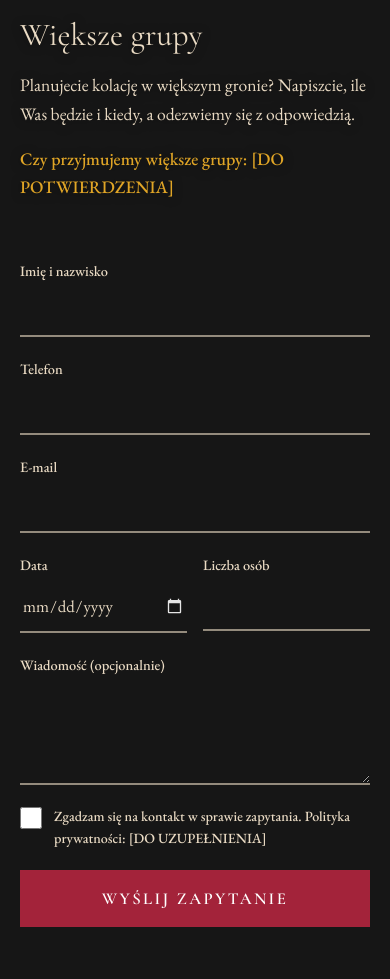
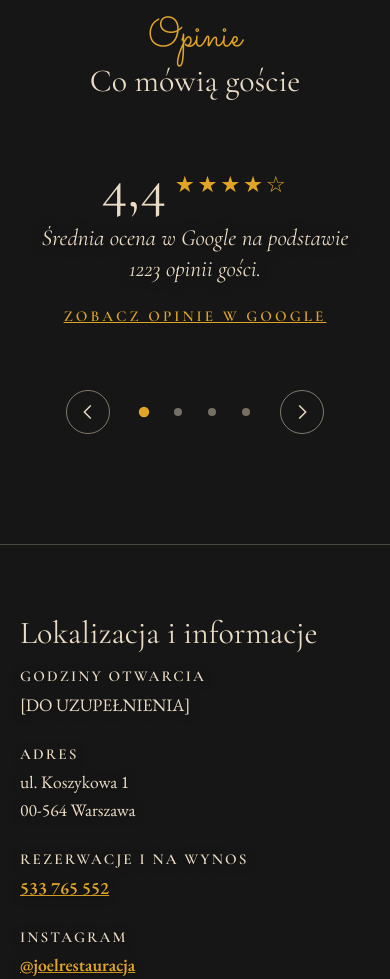
Before and after one commit to Matt329300/Jo.el.demo, a plain HTML site: page index.html in a window 390 px wide. Shown: the part 8460-9439 px from the top of the page. Drawn offline with nearby package versions, Linux system fonts and the light colour scheme.

Commit message:
Sekcja Opinie zamiast Większych grup
Usunięta sekcja z formularzem dla większych grup. W jej miejscu,
na tym samym tle co Lokalizacja, karuzela opinii: ocena Google
(4,4 / 1223 opinii, stan na 20.11.2026) i 3 miejsca na wybrane
opinie gości. Karuzela zmienia slajd co 6 s, zatrzymuje się po
najechaniu i przy fokusie, nie przewija się sama przy ograniczonym
ruchu. Linki w nawigacji i stopce prowadzą do #opinie.

Co-Authored-By: Claude Opus 5.5 <noreply@anthropic.com>

```diff
--- a/index.html
+++ b/index.html
@@ -63,7 +63,7 @@
           <li><a href="#przy-kuchni">Przy kuchni</a></li>
         </ul>
         <ul class="nav-right">
-          <li><a href="#grupy">Grupy</a></li>
+          <li><a href="#opinie">Opinie</a></li>
           <li><a href="#kontakt">Kontakt</a></li>
         </ul>
       </nav>
@@ -485,54 +485,51 @@
       </div>
     </section>
 
-    <!-- Wspólne tło dla sekcji „Większe grupy” i „Lokalizacja i informacje”: img/tlo-stol-noc.webp (patrz .photo-band w style.css) -->
+    <!-- Wspólne tło dla sekcji „Opinie” i „Lokalizacja i informacje”: img/tlo-stol-noc.webp (patrz .photo-band w style.css) -->
     <div class="photo-band">
-    <!-- ===== 4. WIĘKSZE GRUPY ===== -->
-    <section class="groups" id="grupy" aria-labelledby="groups-title">
-            <div class="container groups-inner">
-        <div class="groups-text">
-          <h2 id="groups-title">Większe grupy</h2>
-          <p>Planujecie kolację w większym gronie? Napiszcie, ile Was będzie i kiedy, a odezwiemy się z odpowiedzią.</p>
-          <!-- TODO: potwierdzić z lokalem, czy przyjmuje większe grupy i od ilu osób -->
-          <p class="note note--light">Czy przyjmujemy większe grupy: [DO POTWIERDZENIA]</p>
+    <!-- ===== 4. OPINIE ===== -->
+    <section class="reviews" id="opinie" aria-labelledby="reviews-title" aria-roledescription="karuzela">
+      <div class="container">
+        <div class="reviews-head">
+          <p class="reviews-kicker">Opinie</p>
+          <h2 id="reviews-title">Co mówią goście</h2>
         </div>
 
-        <!-- TODO: formularz – podłączyć wysyłkę (np. Formspree / własny backend) w script.js: FORM_ENDPOINT -->
-        <form class="group-form" id="group-form" novalidate>
-          <div class="field">
-            <label for="g-name">Imię i nazwisko</label>
-            <input id="g-name" name="name" type="text" autocomplete="name" required>
-          </div>
-          <div class="field">
-            <label for="g-phone">Telefon</label>
-            <input id="g-phone" name="phone" type="tel" autocomplete="tel" required>
-          </div>
-          <div class="field">
-            <label for="g-email">E-mail</label>
-            <input id="g-email" name="email" type="email" autocomplete="email" required>
-          </div>
-          <div class="field field--half">
-            <label for="g-date">Data</label>
-            <input id="g-date" name="date" type="date" required>
-          </div>
-          <div class="field field--half">
-            <label for="g-people">Liczba osób</label>
-            <input id="g-people" name="people" type="number" min="1" inputmode="numeric" required>
-          </div>
-          <div class="field field--full">
-            <label for="g-msg">Wiadomość (opcjonalnie)</label>
-            <textarea id="g-msg" name="message" rows="3"></textarea>
-          </div>
-          <div class="field field--full field--check">
-            <input id="g-consent" name="consent" type="checkbox" required>
-            <!-- TODO: link do polityki prywatności -->
-            <label for="g-consent">Zgadzam się na kontakt w sprawie zapytania. Polityka prywatności: [DO UZUPEŁNIENIA]</label>
-          </div>
-          <div class="field field--full">
-            <button class="btn btn--primary" type="submit">Wyślij zapytanie</button>
-          </div>
-          <p class="form-status" id="form-status" role="status" aria-live="polite"></p>
-        </form>
+        <!-- Slajdy opinii. Treści opinii NIE są wymyślone: wklej wybrane opinie gości
+             (np. z Google Maps), najlepiej za zgodą autora; podaj imię i źródło.
+             TODO: uzupełnić 3 opinie poniżej. -->
+        <div class="reviews-viewport">
+          <ul class="reviews-track" id="reviews-track" aria-live="off">
+            <li class="review is-active" role="group" aria-roledescription="slajd" aria-label="1 z 4">
+              <!-- Ocena widoczna w Google Maps (stan na 20.11.2026) – aktualizuj co jakiś czas -->
+              <p class="review-score"><span class="review-score-num">4,4</span> <span class="review-stars" aria-hidden="true">★★★★☆</span></p>
+              <p class="review-text">Średnia ocena w Google na podstawie 1223 opinii gości.</p>
+              <p class="review-author"><a href="https://www.google.com/maps/search/?api=1&amp;query=JOEL+Sharing+Concept+Koszykowa+1+Warszawa" rel="noopener" target="_blank">Zobacz opinie w Google</a></p>
+            </li>
+            <li class="review" role="group" aria-roledescription="slajd" aria-label="2 z 4">
+              <blockquote class="review-text">„[Treść opinii gościa – DO UZUPEŁNIENIA]”</blockquote>
+              <p class="review-author">[Imię] · Google</p>
+            </li>
+            <li class="review" role="group" aria-roledescription="slajd" aria-label="3 z 4">
+              <blockquote class="review-text">„[Treść opinii gościa – DO UZUPEŁNIENIA]”</blockquote>
+              <p class="review-author">[Imię] · Google</p>
+            </li>
+            <li class="review" role="group" aria-roledescription="slajd" aria-label="4 z 4">
+              <blockquote class="review-text">„[Treść opinii gościa – DO UZUPEŁNIENIA]”</blockquote>
+              <p class="review-author">[Imię] · Google</p>
+            </li>
+          </ul>
+        </div>
+
+        <div class="reviews-controls">
+          <button class="reviews-btn" type="button" id="reviews-prev" aria-label="Poprzednia opinia">
+            <svg width="22" height="22" viewBox="0 0 24 24" aria-hidden="true"><path d="M15 5l-7 7 7 7" fill="none" stroke="currentColor" stroke-width="1.6"/></svg>
+          </button>
+          <div class="reviews-dots" id="reviews-dots" role="tablist" aria-label="Wybierz opinię"></div>
+          <button class="reviews-btn" type="button" id="reviews-next" aria-label="Następna opinia">
+            <svg width="22" height="22" viewBox="0 0 24 24" aria-hidden="true"><path d="M9 5l7 7-7 7" fill="none" stroke="currentColor" stroke-width="1.6"/></svg>
+          </button>
+        </div>
       </div>
     </section>
 
@@ -595,7 +592,7 @@
         <ul class="footer-links">
           <li><a href="#menu">Menu</a></li>
           <li><a href="#przy-kuchni">Przy kuchni</a></li>
-          <li><a href="#grupy">Większe grupy</a></li>
+          <li><a href="#opinie">Opinie</a></li>
           <li><a href="#kontakt">Kontakt</a></li>
         </ul>
       </div>
--- a/script.js
+++ b/script.js
@@ -2,10 +2,6 @@
 
 (function () {
   "use strict";
-
-  // TODO: podać adres, pod który ma trafiać formularz grup (np. https://formspree.io/f/XXXX).
-  // Dopóki jest pusty, formularz nic nie wysyła i prosi o kontakt telefoniczny.
-  var FORM_ENDPOINT = "";
 
   // --- Menu mobilne ---
   var toggle = document.querySelector(".nav-toggle");
@@ -35,59 +31,6 @@
   // --- Rok w stopce ---
   var year = document.getElementById("year");
   if (year) year.textContent = new Date().getFullYear();
-
-  // --- Formularz większych grup ---
-  var form = document.getElementById("group-form");
-  var status = document.getElementById("form-status");
-  if (!form) return;
-
-  // Nie pozwalaj wybrać daty z przeszłości
-  var dateInput = document.getElementById("g-date");
-  if (dateInput) {
-    var t = new Date();
-    t.setMinutes(t.getMinutes() - t.getTimezoneOffset());
-    dateInput.min = t.toISOString().slice(0, 10);
-  }
-
-  form.addEventListener("submit", function (e) {
-    e.preventDefault();
-
-    var firstInvalid = null;
-    Array.prototype.forEach.call(form.elements, function (el) {
-      if (!el.name) return;
-      var field = el.closest(".field");
-      var ok = el.checkValidity();
-      if (field) field.classList.toggle("is-invalid", !ok);
-      el.setAttribute("aria-invalid", ok ? "false" : "true");
-      if (!ok && !firstInvalid) firstInvalid = el;
-    });
-
-    if (firstInvalid) {
-      status.textContent = "Uzupełnij zaznaczone pola.";
-      firstInvalid.focus();
-      return;
-    }
-
-    if (!FORM_ENDPOINT) {
-      status.textContent = "Formularz nie jest jeszcze podłączony. Zadzwoń: 533 765 552.";
-      return;
-    }
-
-    status.textContent = "Wysyłanie…";
-    fetch(FORM_ENDPOINT, {
-      method: "POST",
-      headers: { Accept: "application/json" },
-      body: new FormData(form)
-    })
-      .then(function (res) {
-        if (!res.ok) throw new Error(res.status);
-        form.reset();
-        status.textContent = "Dziękujemy! Odezwiemy się w sprawie zapytania.";
-      })
-      .catch(function () {
-        status.textContent = "Nie udało się wysłać. Zadzwoń: 533 765 552.";
-      });
-  });
 })();
 
 // --- Zakładki menu (Jedzenie / Napoje) ---
@@ -122,3 +65,64 @@
     });
   });
 })();
+
+// --- Karuzela opinii (zmienia się sama co kilka sekund) ---
+// Zatrzymuje się po najechaniu, przy fokusie i gdy karta jest w tle.
+// Przy "ograniczonym ruchu" nie przewija się sama.
+(function () {
+  "use strict";
+  var track = document.getElementById("reviews-track");
+  if (!track) return;
+  var slides = Array.prototype.slice.call(track.querySelectorAll(".review"));
+  var dotsBox = document.getElementById("reviews-dots");
+  var prev = document.getElementById("reviews-prev");
+  var next = document.getElementById("reviews-next");
+  var section = track.closest(".reviews");
+  var reduce = window.matchMedia && window.matchMedia("(prefers-reduced-motion: reduce)").matches;
+  var DELAY = 6000;
+  var index = 0, timer = null, paused = false;
+
+  var dots = slides.map(function (_, i) {
+    var d = document.createElement("button");
+    d.type = "button";
+    d.className = "reviews-dot";
+    d.setAttribute("role", "tab");
+    d.setAttribute("aria-label", "Opinia " + (i + 1));
+    d.addEventListener("click", function () { go(i); restart(); });
+    dotsBox.appendChild(d);
+    return d;
+  });
+
+  function go(i) {
+    index = (i + slides.length) % slides.length;
+    slides.forEach(function (s, n) {
+      var on = n === index;
+      s.classList.toggle("is-active", on);
+      s.setAttribute("aria-hidden", String(!on));
+    });
+    dots.forEach(function (d, n) { d.setAttribute("aria-selected", String(n === index)); });
+  }
+
+  function start() {
+    if (reduce || paused || timer) return;
+    timer = setInterval(function () { go(index + 1); }, DELAY);
+  }
+  function stop() { clearInterval(timer); timer = null; }
+  function restart() { stop(); start(); }
+
+  prev.addEventListener("click", function () { go(index - 1); restart(); });
+  next.addEventListener("click", function () { go(index + 1); restart(); });
+
+  section.addEventListener("mouseenter", function () { paused = true; stop(); });
+  section.addEventListener("mouseleave", function () { paused = false; start(); });
+  section.addEventListener("focusin", function () { paused = true; stop(); });
+  section.addEventListener("focusout", function (e) {
+    if (!section.contains(e.relatedTarget)) { paused = false; start(); }
+  });
+  document.addEventListener("visibilitychange", function () {
+    if (document.hidden) stop(); else start();
+  });
+
+  go(0);
+  start();
+})();
--- a/style.css
+++ b/style.css
@@ -744,3 +744,93 @@ h3 { font-weight: 600; font-size: 1.3rem; }
 .photo-band .groups-text,
 .photo-band .info-details { text-shadow: 0 1px 10px rgba(0,0,0,.5); }
 .photo-band .info-map iframe { box-shadow: 0 12px 40px rgba(0,0,0,.45); }
+
+/* =========================================================
+   Opinie – karuzela na wspólnym tle (.photo-band)
+   ========================================================= */
+.reviews { padding: 90px 0 70px; color: var(--tahini); text-align: center; }
+.reviews-head { margin-bottom: 36px; }
+.reviews-kicker {
+  font-family: var(--font-script);
+  color: var(--saffron);
+  font-size: clamp(2.6rem, 8vw, 3.6rem);
+  line-height: 1;
+  margin: 0 0 .1em;
+}
+.reviews-head h2 { color: var(--tahini); font-weight: 400; margin: 0; }
+
+.reviews-viewport { max-width: 820px; margin: 0 auto; }
+/* wszystkie slajdy w jednej komórce siatki – wysokość = najwyższy slajd */
+.reviews-track { list-style: none; margin: 0; padding: 0; display: grid; }
+.review {
+  grid-area: 1 / 1;
+  display: flex;
+  flex-direction: column;
+  justify-content: center;
+  align-items: center;
+  min-height: 220px;
+  padding: 0 8px;
+  opacity: 0;
+  visibility: hidden;
+  transition: opacity .8s ease, visibility 0s linear .8s;
+}
+.review.is-active { opacity: 1; visibility: visible; transition: opacity .8s ease, visibility 0s; }
+@media (prefers-reduced-motion: reduce) {
+  .review, .review.is-active { transition: none; }
+}
+.review-text {
+  font-family: var(--font-head);
+  font-style: italic;
+  font-weight: 400;
+  font-size: clamp(1.45rem, 4.4vw, 2.2rem);
+  line-height: 1.35;
+  margin: 0 0 .8em;
+  text-shadow: 0 1px 12px rgba(0,0,0,.55);
+}
+.review-author {
+  font-family: var(--font-head);
+  font-weight: 600;
+  font-size: .95rem;
+  letter-spacing: .2em;
+  text-transform: uppercase;
+  color: var(--saffron);
+  margin: 0;
+}
+.review-author a { color: var(--saffron); }
+.review-author a:hover { color: var(--tahini); }
+.review-score { font-family: var(--font-head); margin: 0 0 .3em; line-height: 1; }
+.review-score-num { font-size: clamp(3.6rem, 12vw, 5.5rem); font-weight: 400; }
+.review-stars { color: var(--saffron); font-size: clamp(1.4rem, 4vw, 2rem); letter-spacing: .12em; vertical-align: .6em; margin-left: .2em; }
+
+.reviews-controls {
+  display: flex;
+  align-items: center;
+  justify-content: center;
+  gap: 20px;
+  margin-top: 36px;
+}
+.reviews-btn {
+  width: 44px; height: 44px;
+  display: inline-flex; align-items: center; justify-content: center;
+  color: var(--tahini);
+  background: none;
+  border: 1px solid rgba(234, 219, 196, .5);
+  border-radius: 50%;
+  cursor: pointer;
+}
+.reviews-btn:hover { color: var(--saffron); border-color: var(--saffron); }
+.reviews-dots { display: flex; gap: 6px; }
+.reviews-dot {
+  width: 28px; height: 28px; padding: 0;
+  background: none; border: 0; cursor: pointer;
+  position: relative;
+}
+.reviews-dot::after {
+  content: ""; position: absolute; left: 50%; top: 50%;
+  width: 8px; height: 8px; margin: -4px 0 0 -4px;
+  border-radius: 50%;
+  background: rgba(234, 219, 196, .45);
+}
+.reviews-dot[aria-selected="true"]::after { background: var(--saffron); transform: scale(1.3); }
+
+.photo-band .reviews { background: none; }
```
Also changed, not shown: 1 other file.
